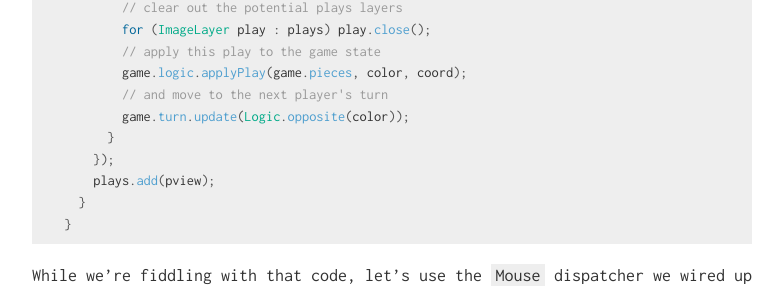
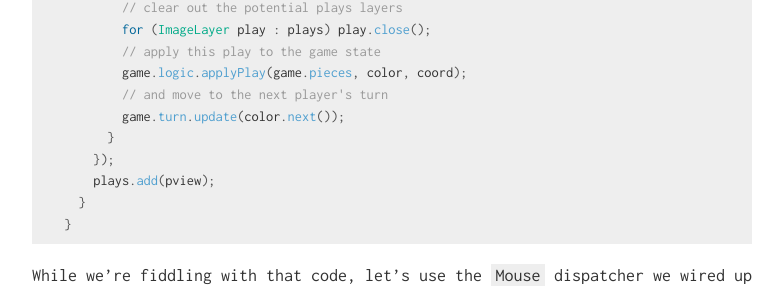
Before and after one commit to playn/playn.github.io, a Jekyll site: the page built from docs/reversi-tutorial.md, in a window 1280 px wide and 900 px high, scrolled down 17186 px. Shown: the part 151-445 px from the top of the window, without its empty margins (248-1031 px from the left). Built offline with Jekyll 4.4.1, drawn with Linux system fonts in a browser that asks for light colours; Markdown is read by kramdown in place of the engine named in the settings.

Commit message:
Use Color.next() in stead of non existing opposite
There is no talk about an Logic.opposite() method. Guessing from the name of it, the method Color.next() will do just fine.

```diff
--- a/docs/reversi-tutorial.md
+++ b/docs/reversi-tutorial.md
@@ -664,7 +664,7 @@ nearly working game. Change `GameView.showPlays` thusly:
           // apply this play to the game state
           game.logic.applyPlay(game.pieces, color, coord);
           // and move to the next player's turn
-          game.turn.update(Logic.opposite(color));
+          game.turn.update(color.next());
         }
       });
       plays.add(pview);
```
